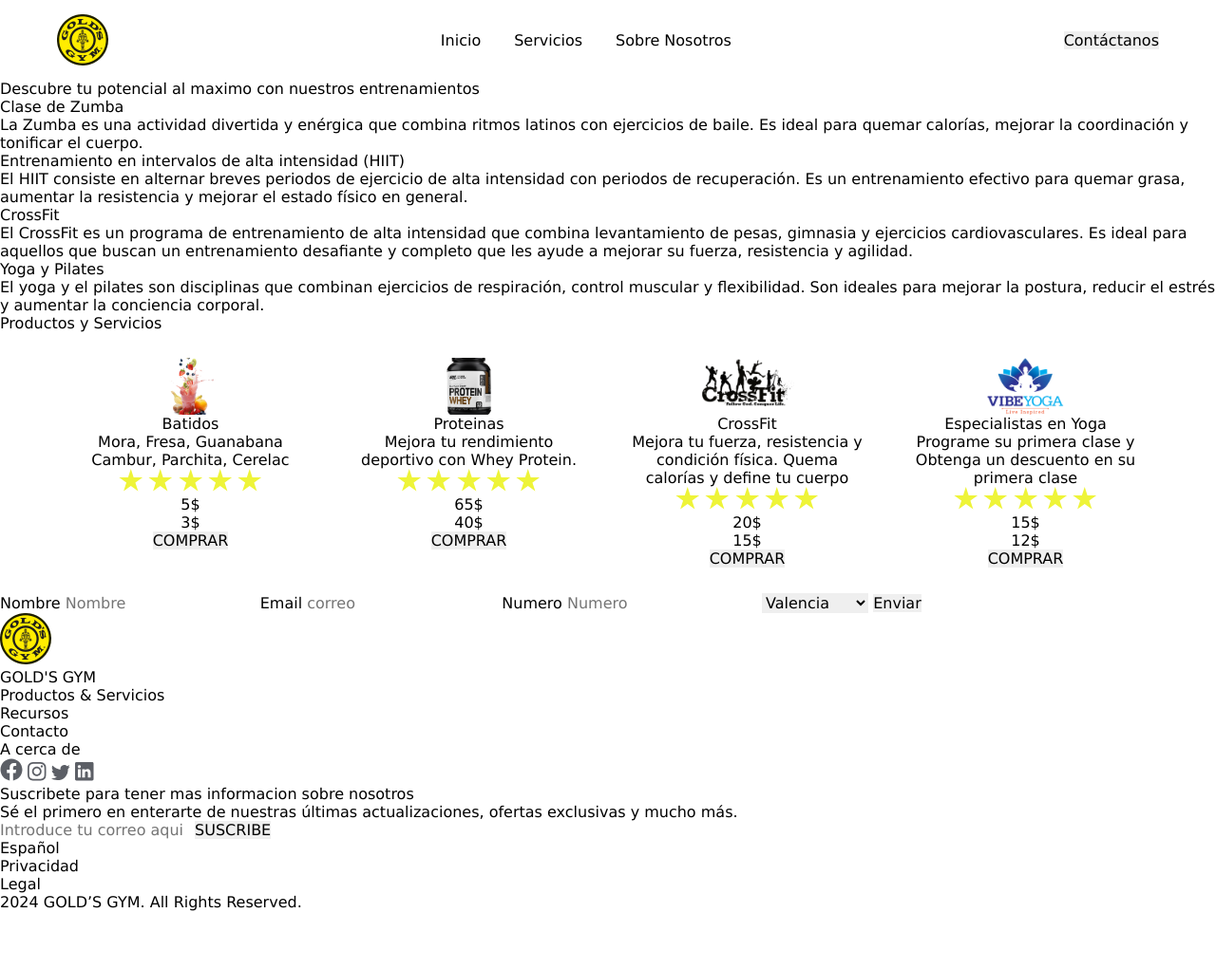
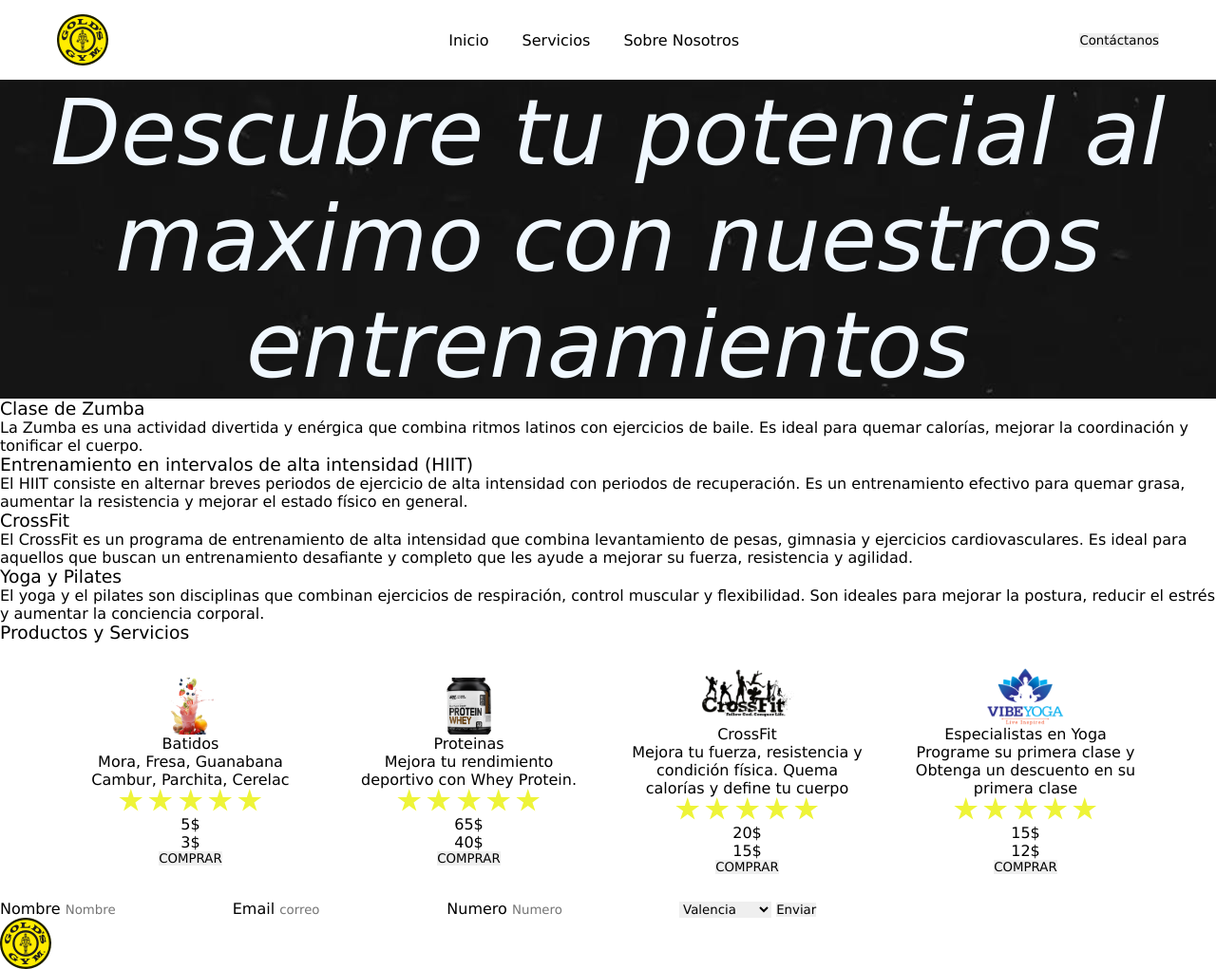
Before and after one commit to cshdcarlos/la_nota_fitnes, a plain HTML site: page index.html in a window 1280 px wide. Shown: the top 1021 px of the page at 95% size. Before the commit the page ends 960 px from the top, so only its background shows below. Drawn offline with Linux system fonts and the light colour scheme.

Commit message:
proyecto actualizado

```diff
--- a/index.html
+++ b/index.html
@@ -45,13 +45,13 @@
         <section class="main__section jumbotron">
 
             <h1>Descubre tu potencial al maximo con nuestros entrenamientos</h1>
-            <p></p>
+
 
         </section>
 
-        <section>
+        <section class="main__section tarjetas">
 
-            <div>
+            <div class="main__section tarjetas__informativas">
                 <h3>Clase de Zumba</h3>
                 <p>La Zumba es una actividad divertida y enérgica que combina ritmos latinos con ejercicios de baile. Es
                     ideal para quemar calorías, mejorar la coordinación y tonificar el cuerpo.</p>
--- a/style.css
+++ b/style.css
@@ -9,14 +9,17 @@
     list-style: none;
 
 
-    font-size: 1rem;
     font-weight: 400;
 
     font-family: Verdana, Geneva, Tahoma, sans-serif;
 
 }
+body {
+    font-size: 1rem;
 
-.navbar__nav{
+}
+
+.navbar__nav {
 
     display: flex;
     align-items: center;
@@ -26,14 +29,12 @@
 
 }
 
-.navbar__nav__list
-{
+.navbar__nav__list {
     display: flex;
     gap: 35px;
 }
 
-.main__section__container
-{
+.main__section__container {
 
     display: grid;
     grid-template-columns: repeat(auto-fill, minmax(250px, 1fr));
@@ -42,19 +43,30 @@
 
 }
 
-.main__section__container__card
-{
+.main__section__container__card {
 
     display: flex;
     flex-direction: column;
     align-items: center;
+    justify-content: center;
     padding: 12px;
     text-align: center;
 
 }
 
-.main__section__container__card > img{
+.main__section__container__card>img {
 
     height: 60px;
 
 }
+
+.jumbotron {
+    display: flex;
+    font-style: oblique;
+    text-align: center;
+    justify-content: center;
+    font-size: 64px;
+    background-image: url(/assets/img\ jumbotron\ sin\ editar.jpg);
+    color: aliceblue;
+
+}
```
Also changed, not shown: assets/img jumbotron sin editar.jpg (added). Lines whose indentation alone changed are shown as unchanged.
